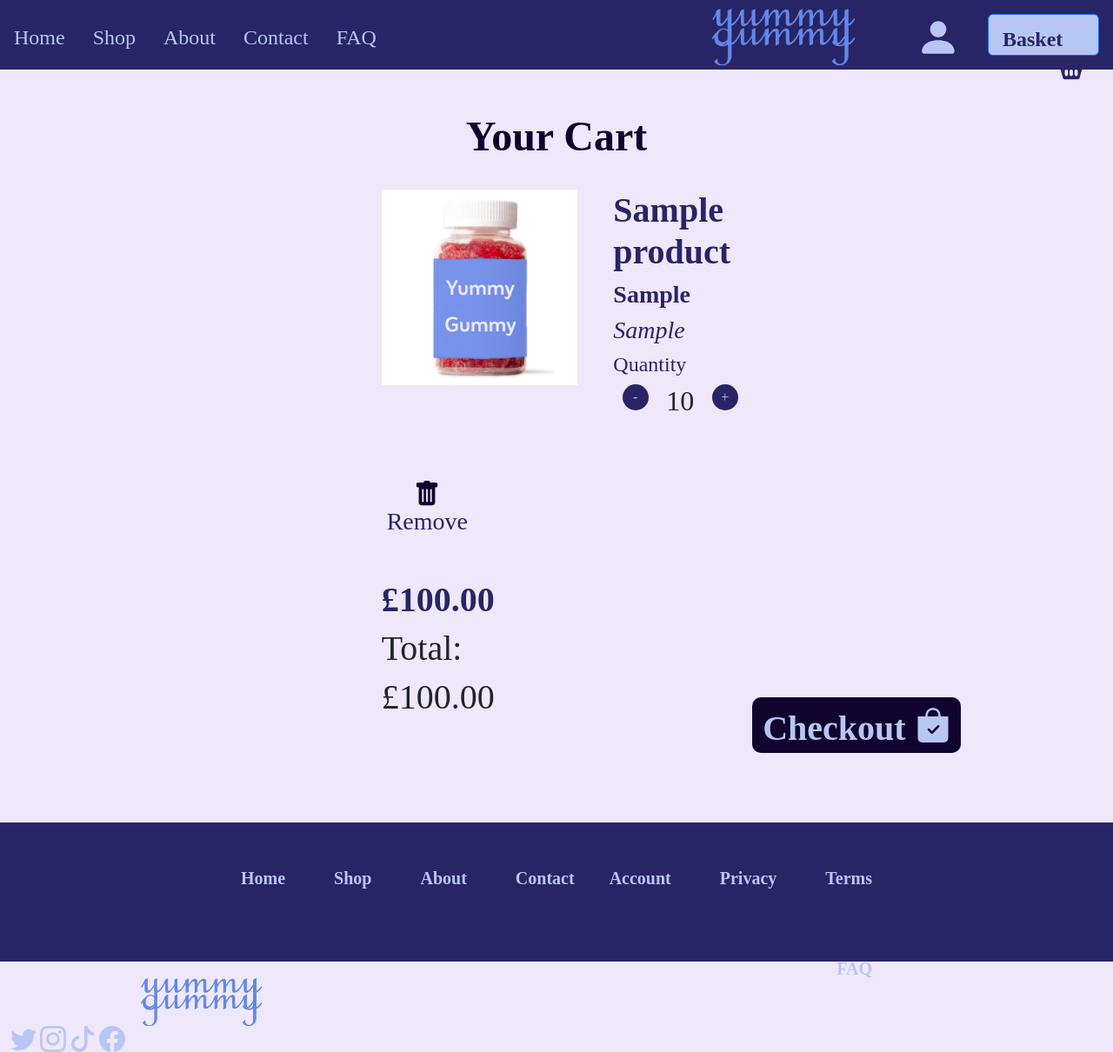
After one commit to katieprogrammes/YummyGummy, a Flask app: page /cart in a window 1280 px wide. The commit adds this page. Shown: the whole page at 87% size. Run offline with Flask 3, Linux system fonts and the light colour scheme; a user stored in the database is signed in; tables that the repository leaves empty hold one stand-in row (values such as "Sample post"); some libraries are stand-ins or nearby versions; some web fonts are replaced.

Commit message:
Quantity now works and cart updated to work

```diff
--- a/app/models.py
+++ b/app/models.py
@@ -5,6 +5,7 @@ from werkzeug.security import generate_password_hash, check_password_hash
 from flask_login import UserMixin
 from app import db
 from app import login
+from flask import flash
 
 class User(UserMixin, db.Model):
     id: so.Mapped[int] = so.mapped_column(primary_key=True)
@@ -23,6 +24,12 @@ class User(UserMixin, db.Model):
     def __repr__(self):
         return f"User('{self.firstname}','{self.lastname}', '{self.email}','{self.id}')"
 
+    def add_to_cart(self,product_id):
+        item_to_add = Cart(product_id=product_id, user_id=self.id)
+        db.session.add(item_to_add)
+        db.session.commit()
+        flash('Your item has been added to your cart!', 'success')
+
 @login.user_loader
 def load_user(id):
     return db.session.get(User, int(id))
@@ -31,7 +38,7 @@ def load_user(id):
 
 class Product(db.Model):
     id: so.Mapped[int] = so.mapped_column(primary_key=True)
-    name: so.Mapped[int] = so.mapped_column(sa.String(255), index=True, nullable=False)
+    name: so.Mapped[str] = so.mapped_column(sa.String(255), index=True, nullable=False)
     vitamin: so.Mapped[str] = so.mapped_column(sa.String(255), nullable=False)
     flavour: so.Mapped[str] = so.mapped_column(sa.String(50), index=True, nullable=True)
     price: so.Mapped[float] = so.mapped_column(sa.Numeric(10, 2), nullable=False)
@@ -42,3 +49,21 @@ class Product(db.Model):
 
     def __repr__(self):
         return f"Products('{self.name}','{self.price}')"
+
+
+class Cart(db.Model):
+    id: so.Mapped[int] = so.mapped_column(primary_key=True)
+    product_id: so.Mapped[int] = so.mapped_column(sa.ForeignKey('product.id'), nullable=False)
+    user_id: so.Mapped[int] = so.mapped_column(sa.ForeignKey('user.id'), nullable=False)
+    quantity: so.Mapped[int] = so.mapped_column(nullable=False, default=1)
+
+    product = db.relationship('Product', backref='carts', lazy=True)
+
+
+    @property
+    def total_price(self):
+        return self.product.price * self.quantity
+
+
+    def __repr__(self):
+        return f"Cart('Product id:{self.product_id}','id: {self.id}','User id:{self.user_id}'')"
--- a/app/routes.py
+++ b/app/routes.py
@@ -1,11 +1,12 @@
-from flask import render_template, flash, redirect, url_for, request, abort
+from flask import render_template, flash, redirect, url_for, request, jsonify, abort
 from app import app
 from app.forms import LoginForm, RegistrationForm, UpdateAccountForm
 from flask_login import current_user, login_user, logout_user, login_required
 import sqlalchemy as sa
 from app import db
-from app.models import User, Product
+from app.models import User, Product, Cart
 from urllib.parse import urlsplit
+
 
 @app.route('/')
 def home():
@@ -77,3 +78,73 @@ def shop():
 def product_detail(product_id):
     product = Product.query.get_or_404(product_id)  # Fetch product or show 404
     return render_template("product.html", product=product)
+
+
+@app.route("/addToCart/<int:product_id>", methods=["POST"])
+@login_required
+def addToCart(product_id):
+    # Get the quantity from the request, default to 1 if not provided
+    quantity = request.form.get("quantity", 1)  # Assuming you have a quantity field in your form
+
+    # Check if product is already in the cart
+    cart_item = Cart.query.filter_by(product_id=product_id, user_id=current_user.id).first()
+
+    if cart_item:
+        # If the product is already in the cart, update the quantity
+        cart_item.quantity += int(quantity)
+        db.session.commit()
+        message = f"{quantity} more added to your cart!"
+    else:
+        # If the product is not in the cart, add it with the selected quantity
+        new_cart_item = Cart(user_id=current_user.id, product_id=product_id, quantity=int(quantity))
+        db.session.add(new_cart_item)
+        db.session.commit()
+        message = "Item added to cart!"
+
+    return jsonify({"message": message})
+
+
+@app.route("/cart", methods=["GET", "POST"])
+@login_required
+def cart():
+    # Get the user's cart items
+    cart_items = Cart.query.join(Product).filter(Cart.user_id == current_user.id).all()
+
+    # Calculate the subtotal
+    subtotal = sum(item.product.price * item.quantity for item in cart_items)
+
+    # Handle POST requests for updating quantities (if you have that functionality)
+    if request.method == "POST":
+        qty = request.form.get("qty")
+        product_id = request.form.get("product_id")
+        cart_item = Cart.query.filter_by(product_id=product_id, user_id=current_user.id).first()
+
+        if cart_item:
+            cart_item.quantity = qty
+            db.session.commit()
+
+    return render_template('cart.html', cart_items=cart_items, subtotal=subtotal)
+
+@app.route("/cart/update_quantity/<int:item_id>", methods=["POST"])
+@login_required
+def update_quantity(item_id):
+    action = request.form.get("action")
+    cart_item = Cart.query.get(item_id)
+
+    if action == "increase":
+        cart_item.quantity += 1
+    elif action == "decrease" and cart_item.quantity > 1:
+        cart_item.quantity -= 1
+
+    db.session.commit()
+    return redirect(url_for('cart'))
+
+@app.route("/cart/remove/<int:item_id>", methods=["POST"])
+@login_required
+def remove(item_id):
+    cart_item = Cart.query.get(item_id)
+    if cart_item and cart_item.user_id == current_user.id:
+        db.session.delete(cart_item)
+        db.session.commit()
+        flash('Item removed from your cart!', 'success')
+    return redirect(url_for('cart'))
--- a/app/static/css/style.css
+++ b/app/static/css/style.css
@@ -290,9 +290,11 @@ footer {
 }
 .vitamin {
     font-weight: 550;
+    color: #282566;
 }
 .flavour {
     font-style: italic;
+    color: #282566;
 }
 .productlink {
     color: #10042F;
@@ -410,3 +416,78 @@ footer {
     width: 750px;
     margin-bottom: 3rem;
 }
+/*Cart Styling*/
+.padd {
+    margin: 2rem;
+}
+.cartquantitybutton {
+    display: flex;
+    flex-direction: row;
+    justify-content: space-around;
+}
+.cartminus {
+    background-color: #282566;
+    color:#B8C6F4;
+    border: none;
+    border-radius: 50%;
+    height: 30px;
+    width: 30px;
+    display: flex;
+    align-items: center;
+    justify-content: center;
+    align-content: center;
+}
+.cartplus {
+    background-color: #282566;
+    color:#B8C6F4;
+    border: none;
+    border-radius: 50%;
+    height: 30px;
+    width: 30px;
+    display: flex;
+    align-items: center;
+    justify-content: center;
+    align-content: center;
+}
+.cartminustxt {
+    padding-top: 10px;
+}
+.cartplustxt {
+    padding-top: 15px;
+}
+.price {
+    font-weight: 600;
+    color: #282566;
+    margin-top: 2.5rem;
+}
+.remove {
+    color: #282566;
+    background-color: #EFE8FB;
+    border: none;
+    text-decoration: none;
+    display: flex;
+    flex-direction: column;
+    align-items: center;
+    margin-top: 4rem;
+}
+.checkout {
+   color:#B8C6F4;
+   background-color: #10042F;
+   border: none;
+   border-radius: 10px;
+   width: 15rem;
+   height: 4rem;
+   display: flex;
+   flex-direction: row;
+   justify-content: space-around;
+   padding-top: 12px;
+    margin: 5rem 0;
+}
+.checkout h1 {
+    font-weight: 700;
+    margin-bottom: 20px;
+}
+.productnm {
+    color: #282566;
+    font-weight: 700;
+}
--- a/app/templates/base.html
+++ b/app/templates/base.html
@@ -23,7 +23,7 @@
             <a href="{{ url_for('logout') }}">FAQ</a>
         </nav>
         <nav class="navright">
-            <a class="btn btn-primary" href="/" role="button" id="navbasket">
+            <a class="btn btn-primary" href="{{ url_for('cart') }}" role="button" id="navbasket">
                 Basket
                 <img src="{{ url_for('static', filename='images/basket.svg') }}" alt-text="basket" id="navbskticon">
             </a>
@@ -59,8 +59,8 @@
 
 
     </div>
-    <script src="https://ajax.googleapis.com/ajax/libs/jquery/3.3.1/jquery.min.js"></script>
-	<script type="text/javascript" src="{{ url_for('static', filename='js/bootstrap.min.js') }}"></script>
+    <!--<script src="https://ajax.googleapis.com/ajax/libs/jquery/3.3.1/jquery.min.js"></script>
+	<script type="text/javascript" src="{{ url_for('static', filename='js/bootstrap.min.js') }}"></script>-->
 </body>
 <footer>
     <div class="container-fluid">
--- /dev/null
+++ b/app/templates/cart.html
@@ -0,0 +1,67 @@
+{% extends 'base.html' %}
+
+{% block body %}
+    <h1 class="ygtitle">Your Cart</h1>
+    <div class="padd"></div>
+    <!-- Check if there are items in the cart -->
+    {% if cart_items %}
+        <div class="row">
+            <div class="col-4"></div>
+            <div class="col">
+                {% for item in cart_items %}
+                    <div class="row cart-item">
+                        <div class="col">
+                            <img src="{{ url_for('static', filename='images/yumgum.png') }}" alt="{{ item.product.name }}" height="225">
+                        </div>
+                        <div class="col">
+                            <h1 class="productnm">{{ item.product.name }}</h1>
+                            <h3 class="vitamin">{{ item.product.vitamin }}</h3>
+                            <h3 class="flavour">{{ item.product.flavour }}</h3>
+                            <div class="row">
+                                <div class="col-8">
+                                    <h4 class="prodmininfo">Quantity</h4>
+                                    <form action="{{ url_for('update_quantity', item_id=item.id) }}" method="post" class="cartquantitybutton">
+                                        <button type="submit" name="action" value="decrease" class="cartminus">-</button>
+                                        <h2>{{ item.quantity }}</h2>
+                                        <button type="submit" name="action" value="increase" class="cartplus">+</button>
+                                    </form>
+                                </div>
+                                <div class="col"> </div>
+                            </div>
+                        </div>
+                        <div class="col">
+                            <form action="{{ url_for('remove', item_id=item.id) }}" method="post">
+                                <button type="submit" class="remove">
+                                    <img src="/static/images/trash.svg">
+                                    <h3>Remove</h3>
+                                </button>
+                            </form>
+                            <h1 class="price">£{{ item.product.price * item.quantity }}</h1>
+                        </div>
+                    </div>
+                {% endfor %}
+            </div>
+            <div class="col-3"></div>
+        </div>
+
+        <!-- CHECKOUT SECTION-->
+        <div class="row">
+            <div class="col"></div>
+            <div class="col">
+                <h1>Total:</h1>
+                <h1>£{{ cart_items|map(attribute='total_price')|sum }}</h1>
+            </div>
+            <div class="col">
+                <form action="{{ url_for('home') }}" method="post"> <!--CHANGE IN FINAL VERSION-->
+                    <button class="checkout">
+                        <h1>Checkout</h1>
+                        <img src="/static/images/bag.svg">
+                    </button>
+                </form>
+            </div>
+        </div>
+    {% else %}
+        <p>Your cart is currently empty.</p>
+        <a href="{{ url_for('shop') }}" class="btn btn-primary btn-lg active" role="button" aria-pressed="true">CONTINUE SHOPPING</a>
+    {% endif %}
+{% endblock %}
```
Also changed, not shown: other parts of app/static/css/style.css (+15 -11 lines), app/templates/cartexample.html (added, +57 -0 lines), app/templates/product.html (+53 -12 lines), migrations/versions/b29c9347e91b_added_cart_model.py (added, +36 -0 lines), app.db, app/static/images/bag.svg (added), app/static/images/basket.svg, app/static/images/basketcheck.svg (added), app/static/images/heart.svg, app/static/images/trash.svg (added).
